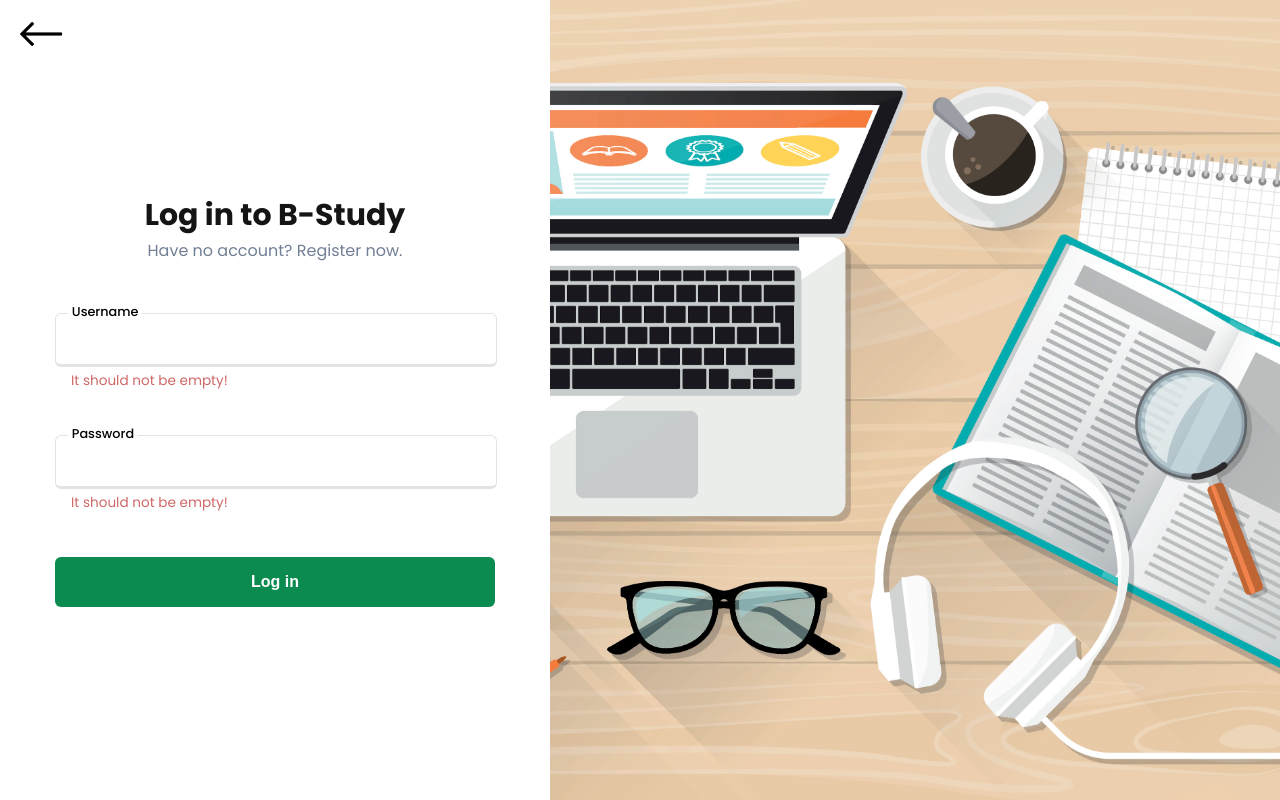
After one commit to elhanz/Coding_lab, a PHP site: page /login.html in a window 1280 px wide. The commit adds this page. Run offline with PHP 8.4, Linux system fonts and the light colour scheme.

Commit message:
added FAQ option, login page

```diff
--- /dev/null
+++ b/web-site/css/log-reg.css
@@ -0,0 +1,161 @@
+* {
+  outline: none;
+}
+
+html {
+  scroll-behavior: smooth;
+  overflow-x: hidden;
+}
+
+body {
+  margin: 0;
+  padding: 0;
+  position: relative;
+  font-family: 'Poppins', sans-serif;
+}
+
+a {
+  text-decoration: none;
+  color: inherit;
+}
+
+p {
+  margin: 0;
+  padding: 0;
+}
+
+header {
+  position: absolute;
+  width: 100%;
+  padding: 10px 20px;
+  z-index: 50;
+}
+
+header a {
+  transition: 0.5s;
+}
+header a:hover {
+  display: inline-block;
+  animation: 'back' 3s ease infinite;
+}
+.content {
+  height: 100vh;
+  display: flex;
+  align-items: flex-start;
+  justify-content: center;
+  flex-direction: column;
+  position: relative;
+}
+form {
+  width: 550px;
+  height: 100%;
+  display: flex;
+  align-items: center;
+  justify-content: center;
+  flex-direction: column;
+  background-color: white;
+  z-index: 20;
+}
+form .heading {
+  color: #151515;
+  font-size: 30px;
+  font-weight: bolder;
+}
+form .no-acc {
+  color: #717f94;
+}
+
+@keyframes back {
+  0%   {transform: translateX(0);}
+  50%   {transform: translateX(15px);}
+  100% {transform: translateX(0);}
+}
+
+.form__div{
+  position: relative;
+  height: 48px;
+  width: 80%;
+  margin-bottom: 1.5rem;
+  margin-top:50px;
+}
+.form__input{
+  position: absolute;
+  top: 0;
+  left: 0;
+  width: calc(100% - 2rem);
+  font-size: 1rem;
+  border-radius: 6px;
+  border: 1px solid #e3e3e3;
+  border-bottom: 3px solid #e3e3e3;
+  outline: none;
+  padding: 1rem;
+  background: none;
+  z-index: 1;
+  transition: 0.5s;
+}
+.form__label{
+  position: absolute;
+  padding: 0 .25rem;
+  background-color: #fff;
+  transition: .3s;
+  top: -0.6rem;
+  left: .8rem;
+  color: black;
+  font-size: 0.8rem;
+  font-weight: 500;
+  z-index: 10;
+}
+
+
+/*Input focus*/
+.form__input:focus{
+  border: 1px solid #0c8b51;
+  border-bottom: 3px solid #0c8b51;
+}
+
+.error {
+  position: absolute;
+  bottom: -30px;
+  left: 1rem;
+  font-size: 0.85rem;
+  color:rgb(207, 103, 103);
+}
+
+.submit {
+  background-color: #0c8b51;
+  color:white;
+  border-radius: 6px;
+  padding: 1rem;
+  width: 80%;
+  text-align: center;
+  font-weight: 700;
+  cursor: pointer;
+  font-size: 1rem;
+  margin-top: 50px;
+  border: none;
+  outline: none;
+}
+
+.background {
+  width: 100%;
+  height: 100%;
+  position: absolute;
+  background-image: url('../img/online-education2.jpg');
+  background-position: center;
+  background-repeat: no-repeat;
+  background-size: cover;
+}
+
+/*------------------------------------------*/
+
+.non-active {
+  visibility: hidden !important;
+  position: absolute !important;
+  opacity: 0;
+}
+
+.lock {
+  overflow: hidden;
+}
+
+/*------------------------------------------*/
--- a/web-site/js/faq.js
+++ b/web-site/js/faq.js
@@ -1,6 +1,8 @@
 function showFAQ(question_id) {
   var answer = "#" + question_id + "-answer";
   $(answer).toggleClass('showed');
+  var text = "#" + question_id + "-text";
+  $(text).toggleClass('changed');
   var icon = "#" + question_id + "-icon";
   $(icon).toggleClass('rotated');
 }
--- /dev/null
+++ b/web-site/login.html
@@ -0,0 +1,60 @@
+<!doctype html>
+<html>
+
+<head>
+  <script src="https://code.jquery.com/jquery-3.5.1.js"></script>
+  <meta http-equiv="Content-Type" content="text/html; charset=utf-8">
+  <link rel="stylesheet" href="font-awesome/css/all.css">
+  <link rel="preconnect" href="https://fonts.gstatic.com">
+  <link href="https://fonts.googleapis.com/css2?family=Poppins:ital,wght@0,100;0,200;0,300;0,400;0,500;0,600;0,700;0,800;0,900;1,100;1,200;1,300;1,400;1,500;1,600;1,700;1,800;1,900&display=swap" rel="stylesheet">
+  <link href="https://fonts.googleapis.com/css2?family=Nunito:ital,wght@0,200;0,300;0,400;0,600;0,700;0,800;0,900;1,200;1,300;1,400;1,600;1,700;1,800;1,900&display=swap" rel="stylesheet">
+  <meta name="viewport" content="width=device-width">
+  <link rel="stylesheet" href="css/log-reg.css">
+
+  <link href="aos-master/dist/aos.css" rel="stylesheet">
+
+
+  <!-- Icon -->
+  <link rel="icon" href="img/logo.ico" sizes="16x16 32x32 192x192" type="image/png">
+  <!-- Primary Meta Tags -->
+  <title>web-site</title>
+  <meta name="title" content="">
+  <meta name="description" content="">
+  <meta name="author" content="Bakytkereiuly Batyrbek" />
+  <meta name="url" content="" />
+  <meta name="robots" content="index, follow">
+  <meta name="keywords" content="" />
+</head>
+
+<body>
+
+  <header>
+    <a href=""><i class="fal fa-long-arrow-left fa-3x"></i></a>
+  </header>
+
+  <div class="content">
+    <form class="" action="index.html" method="post">
+      <p class="heading">Log in to B-Study</p>
+      <p class="no-acc"><a href="">Have no account? Register now.</a></p>
+      <div class="form__div">
+        <input type="text" class="form__input" placeholder=" " name="username" required>
+        <label for="" class="form__label">Username</label>
+        <p class="error">It should not be empty!</p>
+      </div>
+      <div class="form__div">
+        <input type="password" class="form__input" placeholder=" " name="password" required>
+        <label for="" class="form__label">Password</label>
+        <p class="error">It should not be empty!</p>
+      </div>
+      <input type="submit" name="submit" value="Log in" class="submit">
+    </form>
+    <div class="background"></div>
+  </div>
+
+  <script src="aos-master/dist/aos.js"></script>
+  <script type="text/javascript" src="js/faq.js"></script>
+  <script type="text/javascript" src="js/burgerJS.js"></script>
+
+</body>
+
+</html>
```
Also changed, not shown: web-site/css/style.css (+16 -1 lines), web-site/index.html (+17 -18 lines), web-site/img/online-education.jpg (added), web-site/img/online-education2.jpg (added).
